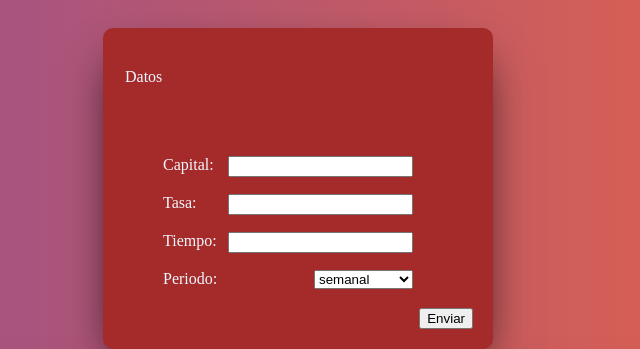
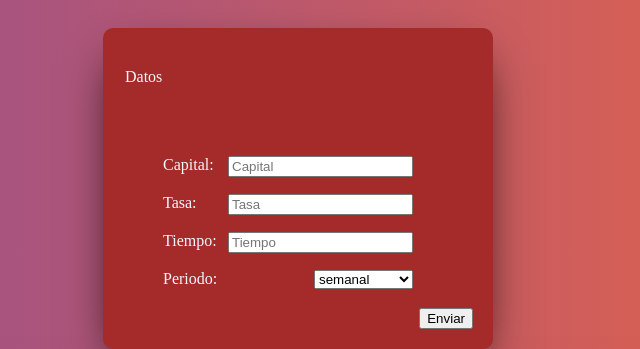
Before and after one commit to Juan-JorgeR/Tabla-de-amortizacion-web, a plain HTML site: page index.html in a window 1280 px wide. Shown: the top 349 px of the page, 342-982 px from the left. Drawn offline with Linux system fonts and the light colour scheme.

Commit message:
version 4

```diff
--- a/index.html
+++ b/index.html
@@ -11,13 +11,13 @@
                 <legend>Datos</legend>
                 <ul id="listaDeVariables">
                     <li>
-                        <label>Capital: </label><input type="text" id="capitalInput" name="capital">
+                        <label>Capital: </label><input type="text" placeholder="Capital" id="capitalInput" name="capital">
                     </li>
                     <li>
-                        <label>Tasa: </label><input type="text" id="tasaInput" name="tasa">
+                        <label>Tasa: </label><input type="text" placeholder="Tasa" id="tasaInput" name="tasa">
                     </li>
                     <li>
-                        <label>Tiempo: </label><input type="text" id="tiempoInput" name="tiempo">
+                        <label>Tiempo: </label><input type="text" placeholder="Tiempo" id="tiempoInput" name="tiempo">
                     </li>
                     <li>
                         <label>Periodo: </label>
```
